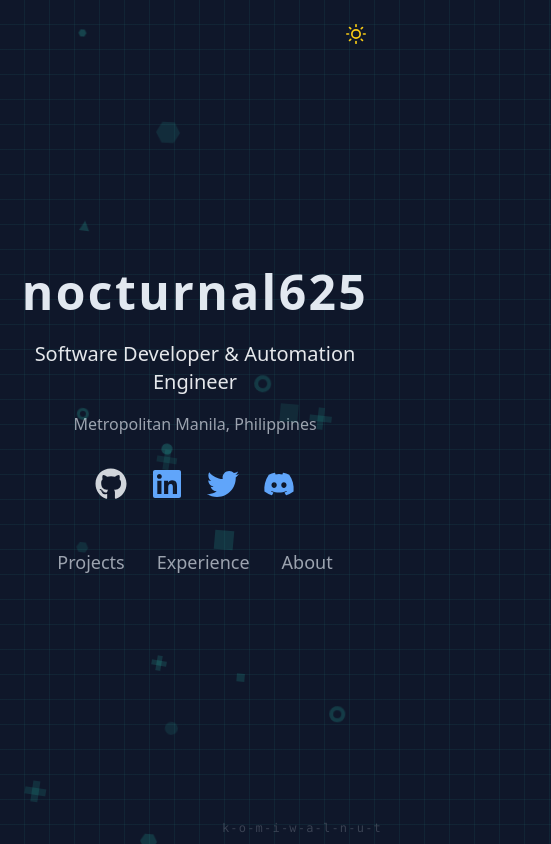
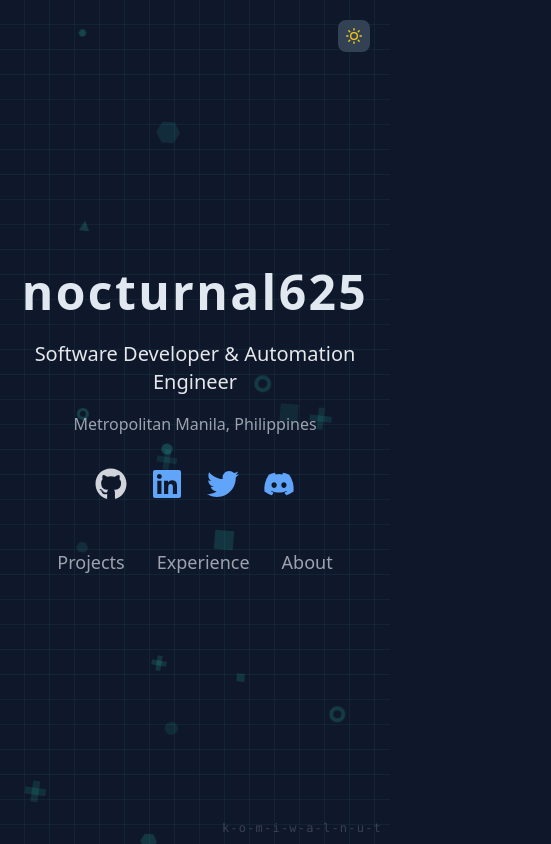
Before and after one commit to nocturnal629/portfolio, a Next.js app: page / in a window 390 px wide. Both pictures are taken after a click on the button "Switch to dark mode". Shown: the top 844 px of the page, 551 px wide, since content can reach past the window. Built offline with nearby package versions, Linux system fonts and the light colour scheme.

Commit message:
Fixed issue for mobile view
Toggle Theme is causing an issue with how mobile view looks like

```diff
--- a/src/app/globals.css
+++ b/src/app/globals.css
@@ -1,6 +1,14 @@
 @tailwind base;
 @tailwind components;
 @tailwind utilities;
+
+html, body {
+  width: 100%;
+  overflow-x: hidden;
+  position: relative;
+  margin: 0;
+  padding: 0;
+}
 
 :root {
   --background-light: #f8fafc;
--- a/src/app/layout.tsx
+++ b/src/app/layout.tsx
@@ -8,8 +8,9 @@ import SecretGamingProfiles from '@/components/features/SecretGamingProfiles';
 import { Metadata } from 'next';
 
 export const metadata: Metadata = {
-  title: 'nocturnal625 - Software Developer',
+  title: 'nocturnal625',
   description: 'Software Developer & Automation Engineer specializing in web3 and gaming communities.',
+  viewport: 'width=device-width, initial-scale=1.0, maximum-scale=1.0',
 };
 
 export default function RootLayout({
@@ -20,7 +21,7 @@ export default function RootLayout({
   return (
     <html lang="en" className="scroll-smooth">
       <head>
-      <script dangerouslySetInnerHTML={{
+        <script dangerouslySetInnerHTML={{
           __html: `
             (function() {
               if (localStorage.getItem('theme') === 'dark' ||
@@ -33,18 +34,16 @@ export default function RootLayout({
           `
         }} />
       </head>
-
-      <body>
+      <body className="overflow-x-hidden">
         <ScrollProgress />
         <FloatingElements />
         <SecretGamingProfiles />
         <KeyboardHint />
 
-        <main>
+        <main className="overflow-x-hidden relative w-full">
           {children}
           <Analytics />
         </main>
-
       </body>
     </html>
   );
--- a/src/app/page.tsx
+++ b/src/app/page.tsx
@@ -10,8 +10,11 @@ import Footer from '@/components/sections/Footer';
 
 export default function Home() {
   const [activeSection, setActiveSection] = useState('home');
+  const [isMounted, setIsMounted] = useState(false);
 
   useEffect(() => {
+    setIsMounted(true);
+
     const handleScroll = () => {
       const sections = ['home', 'projects', 'experience', 'about'];
 
@@ -37,9 +40,9 @@ export default function Home() {
   };
 
   return (
-    <div className="flex flex-col min-h-screen">
-      <div className="fixed top-4 right-4 z-10">
-        <ThemeToggle />
+    <div className="flex flex-col min-h-screen overflow-hidden">
+      <div className="absolute top-4 right-4 z-10 w-10 h-10 flex items-center justify-center">
+        {isMounted && <ThemeToggle />}
       </div>
 
       <Hero activeSection={activeSection} onSectionChange={scrollToSection} />
--- a/src/components/ui/ThemeToggle.tsx
+++ b/src/components/ui/ThemeToggle.tsx
@@ -23,8 +23,8 @@ const ThemeToggle: React.FC = () => {
 
   if (!isMounted) {
     return (
-      <button className="p-2 rounded-lg hover:bg-gray-100 dark:hover:bg-slate-700 transition-colors">
-        <div className="w-5 h-5" />
+      <button className="w-8 h-8 flex items-center justify-center rounded-lg bg-gray-100 dark:bg-slate-700">
+        <div className="w-4 h-4" />
       </button>
     );
   }
@@ -32,13 +32,13 @@ const ThemeToggle: React.FC = () => {
   return (
     <button
       onClick={toggleTheme}
-      className="p-2 rounded-lg hover:bg-gray-100 dark:hover:bg-slate-700 transition-colors"
+      className="w-8 h-8 flex items-center justify-center rounded-lg bg-gray-100 dark:bg-slate-700"
       aria-label={darkMode ? "Switch to light mode" : "Switch to dark mode"}
     >
       {darkMode ? (
-        <Sun className="w-5 h-5 text-yellow-400" />
+        <Sun className="w-4 h-4 text-yellow-400" />
       ) : (
-        <Moon className="w-5 h-5 text-gray-600" />
+        <Moon className="w-4 h-4 text-gray-600" />
       )}
     </button>
   );
```
